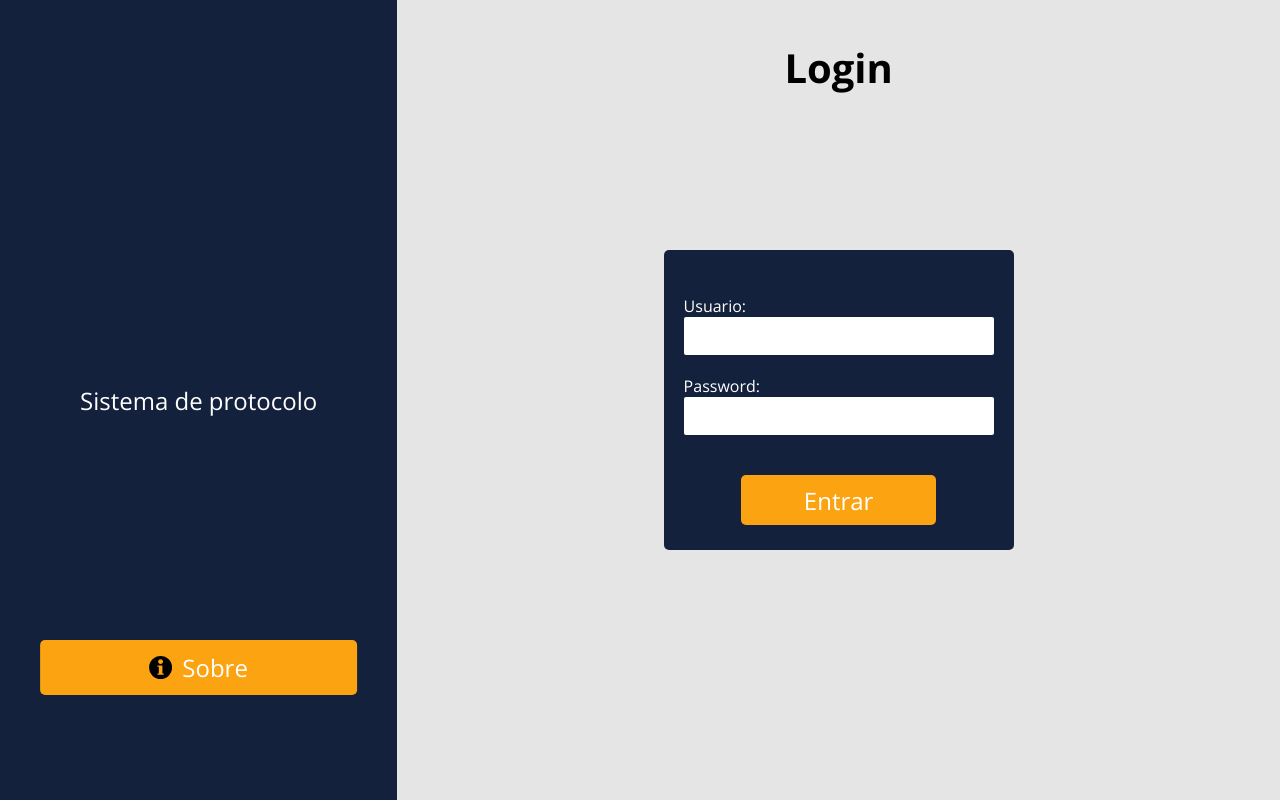
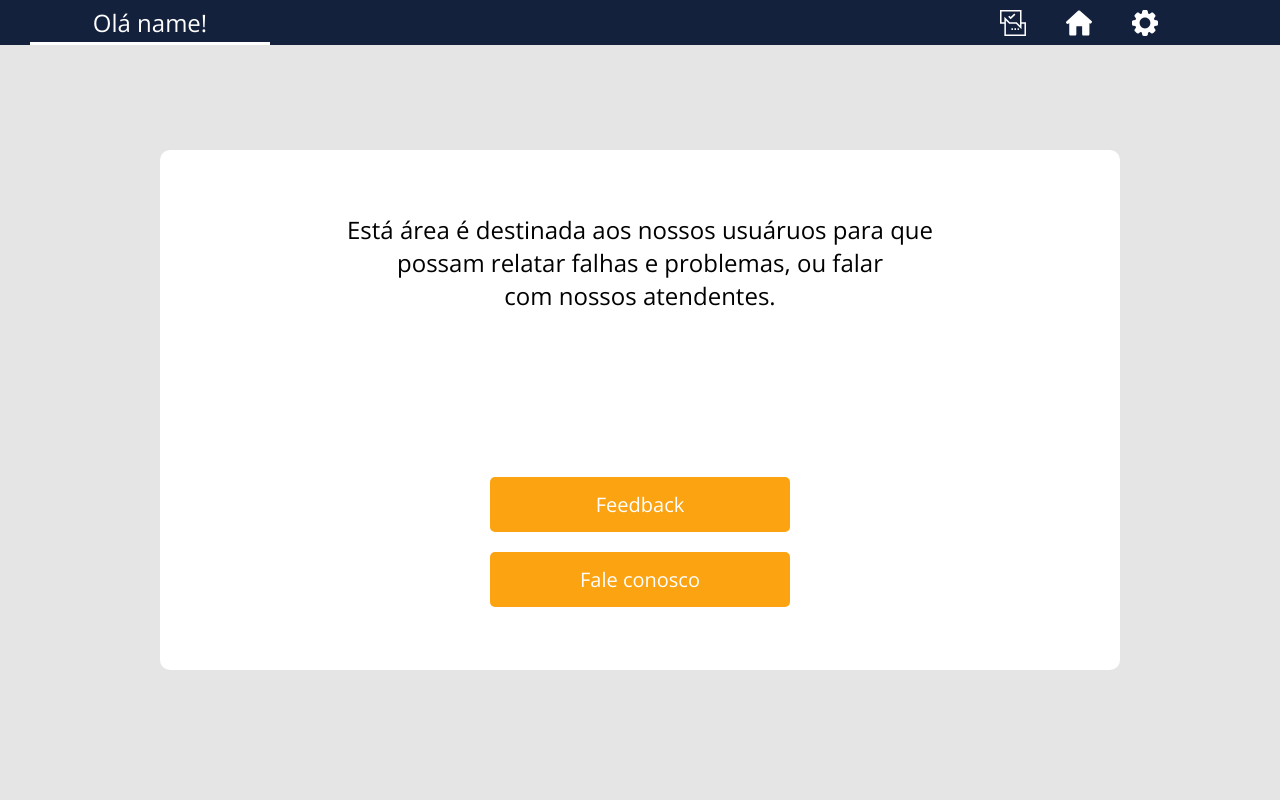
Before and after one commit to andre2l2/Protocol-System, a React (Create React App) app in the folder frontend/: page /chatAndCall in a window 1280 px wide. Before the commit this address led to /login. Built offline with nearby package versions, Linux system fonts and the light colour scheme.

Commit message:
create a feedback page and chitchat page

```diff
--- a/frontend/src/components/Header.jsx
+++ b/frontend/src/components/Header.jsx
@@ -1,4 +1,5 @@
 import styled from 'styled-components';
+import { Link } from 'react-router-dom';
 
 import chatImage from '../icons/chatImage.svg';
 import homeImage from '../icons/homeImage.svg';
@@ -40,7 +41,7 @@ const HeaderTop = ({ children }) => {
       background-color: var(--font-color);
 
       position: absolute;
-      top: 100%;
+      top: calc(100% - 3px);
     }
   `
 
@@ -72,15 +73,15 @@ const HeaderTop = ({ children }) => {
         <hr/>
       </NameArea>
       <Nav>
-        <a href="">
+        <Link to="/chatAndCall/">
           <img src={chatImage} alt="Chat"/>
-        </a>
-        <a href="">
+        </Link>
+        <Link to="/process/">
           <img src={homeImage} alt="Home"/>
-        </a>
-        <a href="">
+        </Link>
+        <Link to="/settings/">
           <img src={setingsImage} alt="Setings"/>
-        </a>
+        </Link>
       </Nav>
     </Header>
   )
--- a/frontend/src/components/Menu.jsx
+++ b/frontend/src/components/Menu.jsx
@@ -1,5 +1,15 @@
 import styled from 'styled-components';
 import { Link } from 'react-router-dom';
+
+// This function get all links
+function getLinks() {
+  document.querySelectorAll('#getLinks li a')
+    .forEach((index, value) => {
+      if (value === 0) {
+        index.classList.add('selected');
+      }
+  });
+}
 
 const Menu = () => {
   const Nav = styled.nav`
@@ -33,21 +43,25 @@ const Menu = () => {
 
           cursor: pointer;
 
-          .selected {
+          &:hover {
             font-weight: bold;
           }
 
-          &:hover {
+          &:active {
             font-weight: bold;
           }
         }
+      }
+
+      .selected {
+        font-weight: bold;
       }
     }
   `
 
   return (
     <Nav>
-      <ul>
+      <ul id="getLinks">
         <li>
           <Link to="/process/">Listagem de processos</Link>
         </li>
--- a/frontend/src/index.jsx
+++ b/frontend/src/index.jsx
@@ -8,6 +8,10 @@ import Info from './pages/Info';
 import Process from './pages/Process';
 import Create from './pages/Create';
 import ExistentProcess from './pages/ExistentProcess';
+import ChatAndCall from './pages/ChatAndCall';
+import SettingsPage from './pages/SettingsPage';
+import FeedBackChat from './pages/Feedback';
+import Chitchat from './pages/Chitchat';
 
 ReactDOM.render(
   <BrowserRouter>
@@ -28,6 +32,18 @@ ReactDOM.render(
       <Route path="/existent/" exact>
         <ExistentProcess />
       </Route>
+      <Route path="/chatAndCall/" exact>
+        <ChatAndCall />
+      </Route>
+      <Route path="/chatAndCall/feedback/" exact>
+        <FeedBackChat />
+      </Route>
+      <Route path="/chatAndCall/chitchat/">
+        <Chitchat />
+      </Route>
+      <Route path="/settings/" exact>
+        <SettingsPage />
+      </Route>
 
       <Redirect to="/login" />
 
--- /dev/null
+++ b/frontend/src/pages/ChatAndCall/index.jsx
@@ -0,0 +1,47 @@
+import React from 'react';
+import { Link } from 'react-router-dom';
+
+import Header from '../../components/Header';
+import Page from '../../components/Page';
+import Button from '../../components/Button';
+
+import './style.css';
+
+function FeedBackChat() {
+  return (
+    <Page>
+      <Header />
+      <main id="main-chat">
+        <div className="main-info">
+          <p>
+            Está área é destinada aos nossos usuáruos para que <br/>
+            possam relatar falhas e problemas, ou falar <br/>
+            com nossos atendentes.
+          </p>
+          <div className="main-button">
+            <Link to="/chatAndCall/feedback/">
+              <Button
+                w="300px"
+                h="55px"
+                fontSize="20px"
+              >
+                Feedback
+              </Button>
+            </Link>
+            <Link to="/chatAndCall/chitchat/">
+              <Button
+                w="300px"
+                h="55px"
+                fontSize="20px"
+              >
+                Fale conosco
+              </Button>
+            </Link>
+          </div>
+        </div>
+      </main>
+    </Page>
+  )
+}
+
+export default FeedBackChat;
--- /dev/null
+++ b/frontend/src/pages/ChatAndCall/style.css
@@ -0,0 +1,34 @@
+#main-chat {
+    width: 100%;
+    height: 100%;
+
+    display: flex;
+    justify-content: center;
+    align-items: center;
+}
+
+#main-chat .main-info {
+    width: 75%;
+    height: 65%;
+
+    display: flex;
+    flex-direction: column;
+    justify-content: space-around;
+
+    border-radius: 10px;
+    background-color: var(--font-color);
+}
+
+#main-chat .main-info p {
+    text-align: center;
+    font-size: 24px;
+    font-weight: normal;
+}
+
+#main-chat .main-button {
+    flex-direction: column;
+}
+
+#main-chat .main-button button:last-child {
+    margin-top: 20px;
+}
--- /dev/null
+++ b/frontend/src/pages/Chitchat/index.jsx
@@ -0,0 +1,9 @@
+import React from 'react';
+
+function Chitchat() {
+    return (
+        <h1>Chitchat</h1>
+    )
+}
+
+export default Chitchat;
--- /dev/null
+++ b/frontend/src/pages/Feedback/index.jsx
@@ -0,0 +1,33 @@
+import React from 'react';
+
+import Header from '../../components/Header';
+import Page from '../../components/Page';
+import sendMensage from '../../icons/send-menssage.svg';
+
+import './style.css';
+
+function Feedback() {
+  return (
+    <Page>
+      <Header />
+      <main id="main-feedback">
+        <div className="chat">
+          <header>
+            <h2>Deixe seu feedback aqui!</h2>
+          </header>
+          <section>
+
+          </section>
+          <footer>
+            <input type="text" autoFocus="true"/>
+            <button>
+              <img src={ sendMensage } alt="Enviar"/>
+            </button>
+          </footer>
+        </div>
+      </main>
+    </Page>
+  )
+}
+
+export default Feedback;
--- /dev/null
+++ b/frontend/src/pages/Feedback/style.css
@@ -0,0 +1,78 @@
+#main-feedback {
+    width: 100%;
+    height: 100%;
+
+    display: flex;
+    justify-content: center;
+    align-items: center;
+}
+
+#main-feedback .chat {
+    width: 75%;
+    height: 65%;
+
+    border-radius: 10px;
+    background-color: var(--font-color);
+
+    display: flex;
+    flex-direction: column;
+
+    position: relative;
+}
+
+#main-feedback .chat header {
+    width: 100%;
+    height: 55px;
+
+    position: absolute;
+    top: 0;
+
+    border-radius: 10px 10px 0 0;
+    background-color: var(--menu-color);
+
+    display: flex;
+    align-items: center;
+}
+
+#main-feedback .chat header h2 {
+    color: var(--font-color);
+    font-weight: 200;
+    margin-left: 2%;
+}
+
+#main-feedback .chat footer {
+    width: 100%;
+    height: 50px;
+
+    position: absolute;
+    bottom: 0;
+
+    display: flex;
+
+    border-radius: 0 0 10px 10px;
+    background-color: var(--menu-color);
+}
+
+#main-feedback .chat footer input {
+    width: 100%;
+
+    font-size: 24px;
+    padding-left: 10px;
+
+    color: var(--font-color);
+    border-radius: 0 0 0 10px;
+    background-color: var(--menu-color);
+}
+
+#main-feedback .chat footer button {
+    width: 100px;
+
+    display: flex;
+    justify-content: center;
+    align-items: center;
+
+    border-radius: 0 0 10px 0;
+    background-color: var(--button-color);
+
+    cursor: pointer;
+}
--- a/frontend/src/pages/Process/index.jsx
+++ b/frontend/src/pages/Process/index.jsx
@@ -17,7 +17,7 @@ function Process() {
 				<Menu />
 				<Main className="main">
 					<div className="seach">
-						<input type="text"/>
+						<input type="text" autoFocus="true"/>
 						<Button
 							w="135px"
 							h="45px"
--- /dev/null
+++ b/frontend/src/pages/SettingsPage/index.jsx
@@ -0,0 +1,9 @@
+import React from 'react';
+
+function SettingsPage() {
+    return (
+        <h1>Settings</h1>
+    )
+}
+
+export default SettingsPage;
```
Also changed, not shown: frontend/src/icons/send-menssage.svg (added), 1 other file (tests, documents, lock files or other folders).
